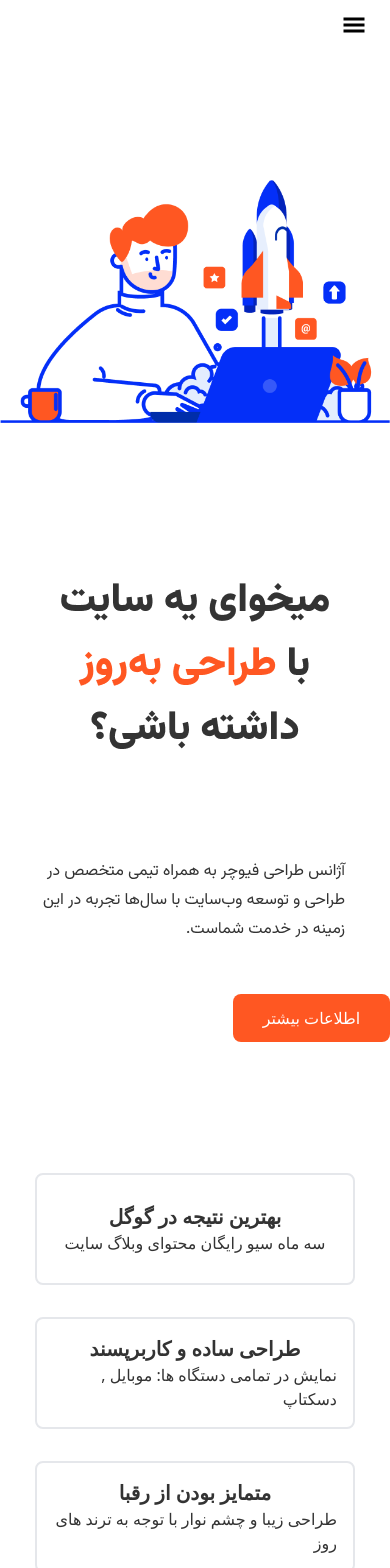
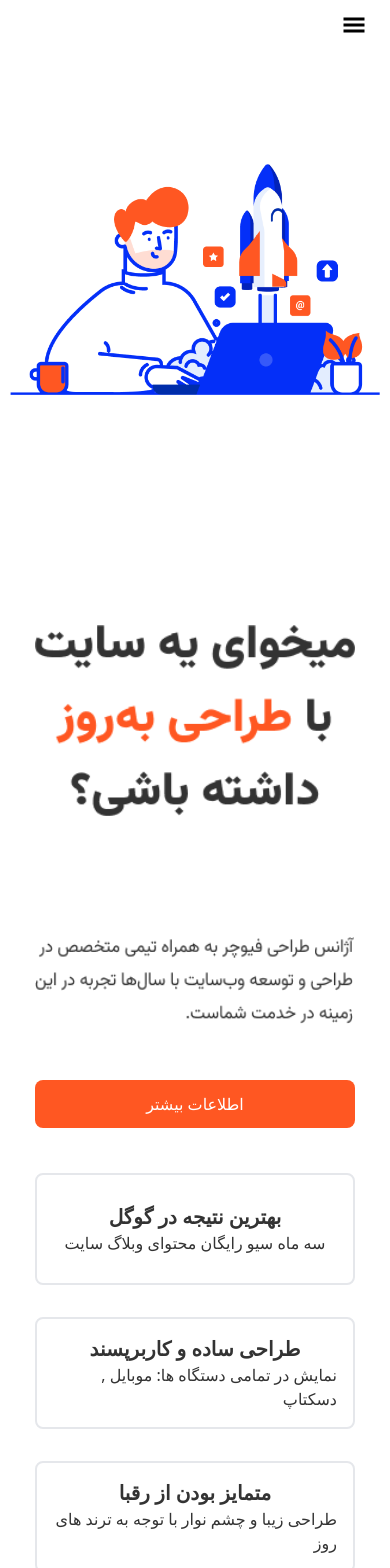
Before and after one commit to Mohmdparsa/digital-marketing, a React (Create React App) app: page / in a window 390 px wide. Shown: the top 1568 px of the page. Built offline with nearby package versions, Linux system fonts and the light colour scheme.

Commit message:
refactor(FirstPage.jsx): make some change for better responsive

```diff
--- a/src/components/FirstPage.jsx
+++ b/src/components/FirstPage.jsx
@@ -1,54 +1,49 @@
+import React from "react";
 import image1 from "../assets/firstPageImage/image1.png";
 import H1desk from "../assets/firstPageImage/H1desk.png";
 import Pdesk from "../assets/firstPageImage/Pdesk.png";
 import pmobile from "../assets/firstPageImage/Pmobile.png";
 import h1mobile from "../assets/firstPageImage/H1mobile.png";
+
 const FirstPage = () => {
-  const isLargeScreen = window.innerWidth >= 400;
-  const isSmallScreen = window.innerWidth >= 360;
   return (
-    <>
-      <div className="container h-[722.7px] w-full flex flex-col md:flex-row -mt-20 justify-center items-center">
+    <div className="container h-[722.7px] w-full flex flex-col md:flex-row -mt-20 justify-center items-center mr-0 md:mr-[5rem] lg:mr-[1rem]">
       <div className="flex flex-col md:flex-row justify-between items-center w-full">
-          <div className="order-2 md:order-1 mt-[10rem] md:mt-[6rem] rounded-lg mx-auto md:w-[35rem] w-full">
-            {isSmallScreen && (
+        <div className="order-2 md:order-1 mt-[10rem] md:mt-[6rem] rounded-lg mx-auto md:w-[35rem] w-full flex flex-col lg:flex-col items-center lg:items-end">
           <img
-                className="block lg:hidden mb-2 mx-auto lg:mr-[2rem]"
+            className="block lg:hidden mb-2 mx-auto lg:mr-[2rem] w-[320px] h-[192px]"
             src={h1mobile}
-                alt="Image 2"
+            alt="Mobile Heading"
           />
-            )}
-            {isLargeScreen && (
+
           <img
-                className="hidden lg:block text-4xl mb-2 mx-auto"
+            className="hidden lg:block text-4xl mb-2 mx-auto w-[595px] h-[120px]"
             src={H1desk}
-                alt="Image 1"
+            alt="Desktop Heading"
           />
-            )}
-            {isSmallScreen && (
+
           <img
-                className="block lg:hidden mb-2 mt-[7rem] mx-auto"
+            className="block lg:hidden mb-2 mt-[7rem] mx-auto w-[320px] h-[87px]"
             src={pmobile}
-                alt="Image 2"
+            alt="Mobile Paragraph"
           />
-            )}
-            {isLargeScreen && (
+
           <img
-                className="hidden lg:block text-4xl mb-2 mt-[7rem] mx-auto"
+            className="hidden lg:block text-4xl mb-2 mt-[7rem] mx-auto w-[514px] h-[54px]"
             src={Pdesk}
-                alt="Image 1"
+            alt="Desktop Paragraph"
           />
-            )}
-            <button className="w-[157px] h-[48px] mt-[3rem] text-white bg-custom-orange rounded-lg mx-auto">
+
+          <button className="w-[320px] h-[48px] md:w-[157px] mt-[3rem] text-white bg-custom-orange rounded-lg mx-auto lg:mr-0 lg:self-end">
             اطلاعات بیشتر
           </button>
         </div>
-          <div className="order-1 md:order-2 flex justify-center items-center mt-[35rem] md:mt-28 w-full md:w-auto">
-            <img src={image1} alt="" className="w-full md:w-auto" />
+
+        <div className="order-1 md:order-2 flex justify-center items-center mt-[35rem] md:mt-28 w-[370.3px] h-[370.3px] md:w-[689.98px] md:h-[689.98px]">
+          <img src={image1} alt="Main" className="w-full md:w-auto" />
         </div>
       </div>
     </div>
-    </>
   );
 };
 
```
Lines whose indentation alone changed are shown as unchanged.
